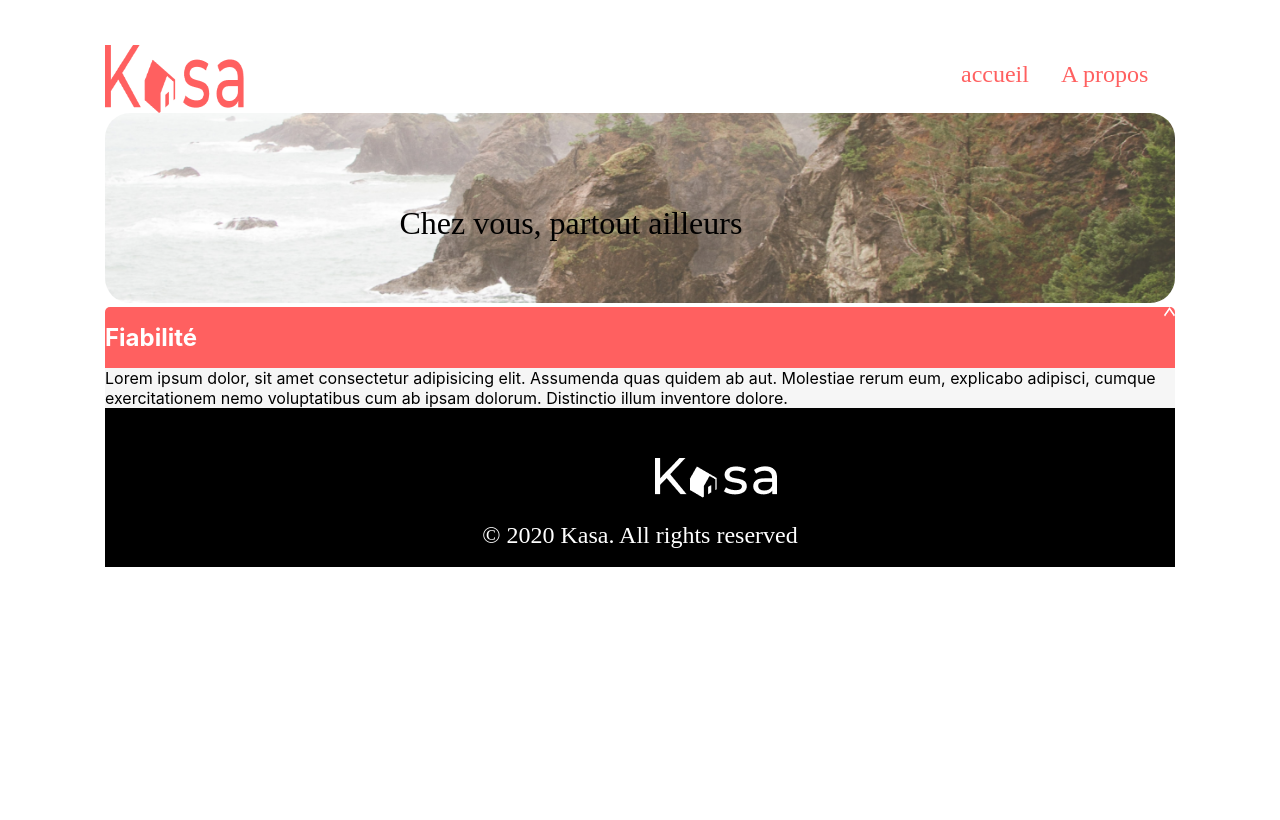
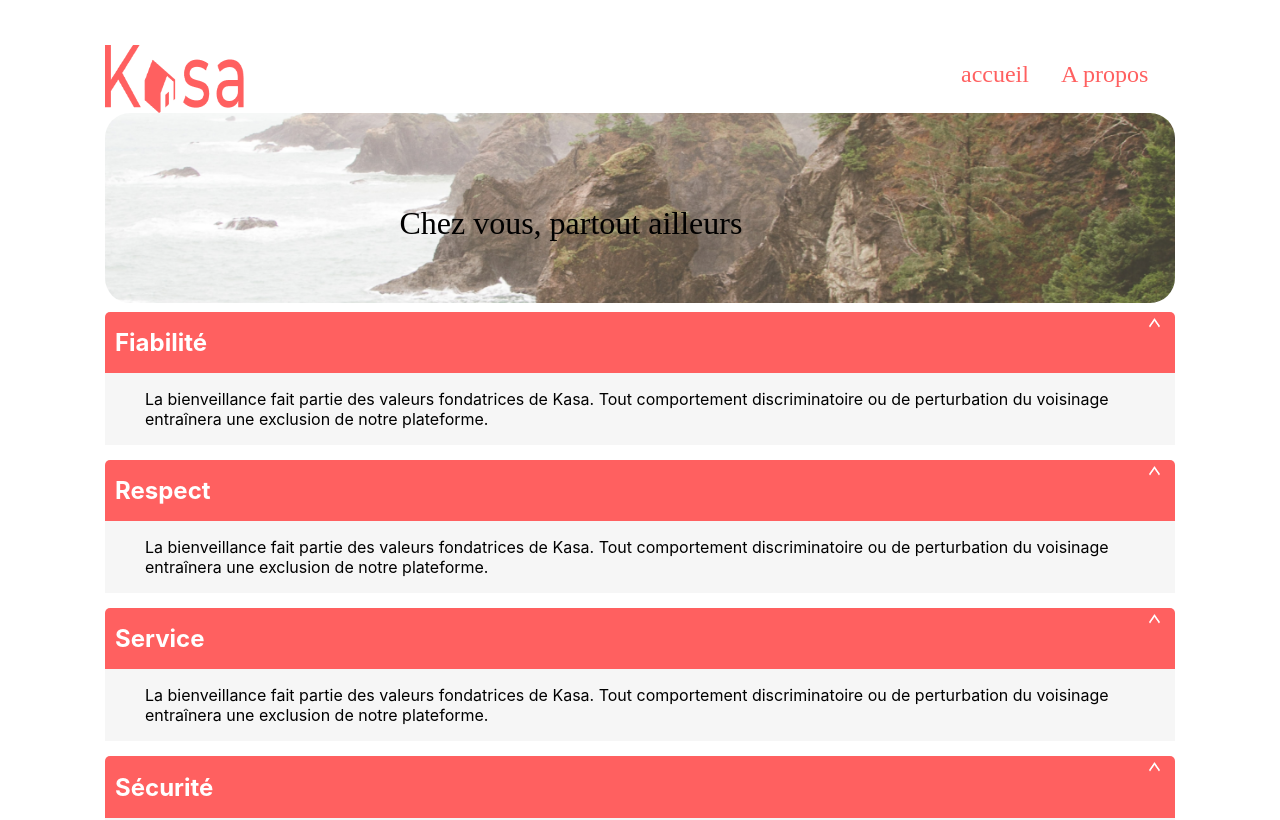
Before and after one commit to Plo-K2on/Projet-7, a React (Create React App) app: page /Propos in a window 1280 px wide. Shown: the top 820 px of the page. Built offline with nearby package versions, Linux system fonts and the light colour scheme.

Commit message:
20/04/23

```diff
--- a/src/Components/Collapse.jsx
+++ b/src/Components/Collapse.jsx
@@ -1,49 +1,39 @@
 
 import '../Styles/Collapse.css'
+import arrow from '../Assets/Images/FlecheCollapse.png'
 import { useState } from 'react';
 
-
-
-export default function Collapse(props) {
+function Collapse(props) {
     const [selected, setSelected] = useState(false);
-    // const [selected2, setSelected2] = useState(false);
-    // const [selected3, setSelected3] = useState(false);
-    // const [selected4, setSelected4] = useState(false);
-
     const toggle = () => {
         return setSelected(!selected)
     }
-    // const toggle2 = () => {
-    //     return setSelected2(!selected2)
-    // }
-    // const toggle3 = () => {
-    //     return setSelected3(!selected3)
-    // }
-    // const toggle4 = () => {
-    //     return setSelected4(!selected4)
-    // }
 
     let isHiddenClass = selected ? "CollapseHidden" : "";
-    // let isHiddenClass2 = selected2 ? "CollapseHidden" : "";
-    // let isHiddenClass3 = selected3 ? "CollapseHidden" : "";
-    // let isHiddenClass4 = selected4 ? "CollapseHidden" : "";
 
-    // let isHiddenClass;
-    // if(selected === true) {
-    //     isHiddenClass = "CollapseHidden"
-    // } else {
-    //     isHiddenClass = "";
-    // }
+    const renderContent = () =>{
+        if(typeof props.info.content === 'string'){
+            return props.info.content
+        }
+        return props.info.content.map((item, i) => {
+            return (
+                <li key={i}>{item}</li>
+            );
+        });
+    }
 
     return (
         <div className="Collapse">
             <div className="CollapseHeader">
-                <h1>Fiabilité</h1>
-                <img src={require('../Assets/Images/FlecheCollapse.png')} alt="Fleche" onClick={() => toggle()}/>
+                <h1>{props.info.header}</h1>
+                <div onClick={() => toggle()}><img src={arrow} alt="Fleche" /></div>
             </div>
+
             <div className={`CollapseContent ${isHiddenClass}`}>
-                Lorem ipsum dolor, sit amet consectetur adipisicing elit. Assumenda quas quidem ab aut. Molestiae rerum eum, explicabo adipisci, cumque exercitationem nemo voluptatibus cum ab ipsam dolorum. Distinctio illum inventore dolore.
+                <ul>{renderContent()}</ul>
             </div>
         </div>
     )
 }
+
+export default Collapse;
--- a/src/Pages/Fiche.jsx
+++ b/src/Pages/Fiche.jsx
@@ -4,7 +4,6 @@ import '../Components/Collapse.jsx'
 import { useParams } from "react-router-dom"
 import Collapse from '../Components/Collapse.jsx';
 import Logements from '../Mock/logements.json';
-import React, { useState } from 'react';
 
 function Fiche() {
   // récupérer le paramètre id
@@ -15,30 +14,19 @@ function Fiche() {
     header: "Description",
     content: logement.description
   }
-  const collapseInfo2 ={
+  const collapseInfo2 = {
     header: "Equipments",
-    content: [logement.equipments]
+    content: logement.equipments
   }
 
-
-    const [isOpen, setIsOpen] = useState(false);
-
-    const toggleCollapse = () => {
-      setIsOpen(!isOpen);
-    }
-
-
-  console.log('logement', logement)
     return (
       <div className='containerCollapse'>
-        <button onClick={toggleCollapse}>
         <div className='collapseCol'>
           <Collapse info={collapseInfo1} />
         </div>
         <div className='collapseCol'>
           <Collapse info={collapseInfo2} />
         </div>
-        </button>
       </div>
     )
   }
--- a/src/Pages/Home.jsx
+++ b/src/Pages/Home.jsx
@@ -25,7 +25,7 @@ function Home() {
       <div>
         <Banner />
         <div className='containerCards'>
-        {allCards}
+          {allCards}
         </div>
       </div>
     )
--- a/src/Pages/Propos.jsx
+++ b/src/Pages/Propos.jsx
@@ -3,11 +3,34 @@ import Collapse from '../Components/Collapse.jsx';
 import '../Styles/Propos.css'
 
 function Propos() {
+
+  const collapseInfo1 = {
+    header: "Fiabilité",
+    content: "La bienveillance fait partie des valeurs fondatrices de Kasa. Tout comportement discriminatoire ou de perturbation du voisinage entraînera une exclusion de notre plateforme."
+  }
+  const collapseInfo2 ={
+    header: "Respect",
+    content: "La bienveillance fait partie des valeurs fondatrices de Kasa. Tout comportement discriminatoire ou de perturbation du voisinage entraînera une exclusion de notre plateforme."
+  }
+
+  const collapseInfo3 ={
+    header: "Service",
+    content: "La bienveillance fait partie des valeurs fondatrices de Kasa. Tout comportement discriminatoire ou de perturbation du voisinage entraînera une exclusion de notre plateforme."
+  }
+
+  const collapseInfo4 ={
+    header: "Sécurité",
+    content: "La bienveillance fait partie des valeurs fondatrices de Kasa. Tout comportement discriminatoire ou de perturbation du voisinage entraînera une exclusion de notre plateforme."
+  }
+
     return (
       <div>
           <Banner />
           <div className='containerCollapse'>
-            <Collapse />
+            <Collapse info={collapseInfo1}/>
+            <Collapse info={collapseInfo2}/>
+            <Collapse info={collapseInfo3}/>
+            <Collapse info={collapseInfo4}/>
           </div>
       </div>
     )
--- a/src/Styles/Collapse.css
+++ b/src/Styles/Collapse.css
@@ -4,21 +4,20 @@
     border-radius: 5px;
     display: flex;
     flex-direction: column;
+    margin: 5px 0 10px 0;
 }
 
 .CollapseHeader {
     display: flex;
     flex-direction: row;
     justify-content: space-between;
-    /* padding: 0px 20px 0 15px;
-    margin: 10px 0px 10px 0px; */
-
+    margin: 0 10px 0 10px;
 }
 
 .Collapse img {
-    width: 1%;
+    width: 70%;
     height: 10px;
-    /* padding: 20px 0 0px 0px; */
+    color: white;
 }
 
 .Collapse h1 {
```
Also changed, not shown: src/Components/Cards.jsx (deleted, +0 -25 lines), src/Pages/Fiches logements.jsx (deleted, +0 -13 lines), src/Styles/Cards.css (deleted, +0 -22 lines). Lines whose indentation alone changed are shown as unchanged.
